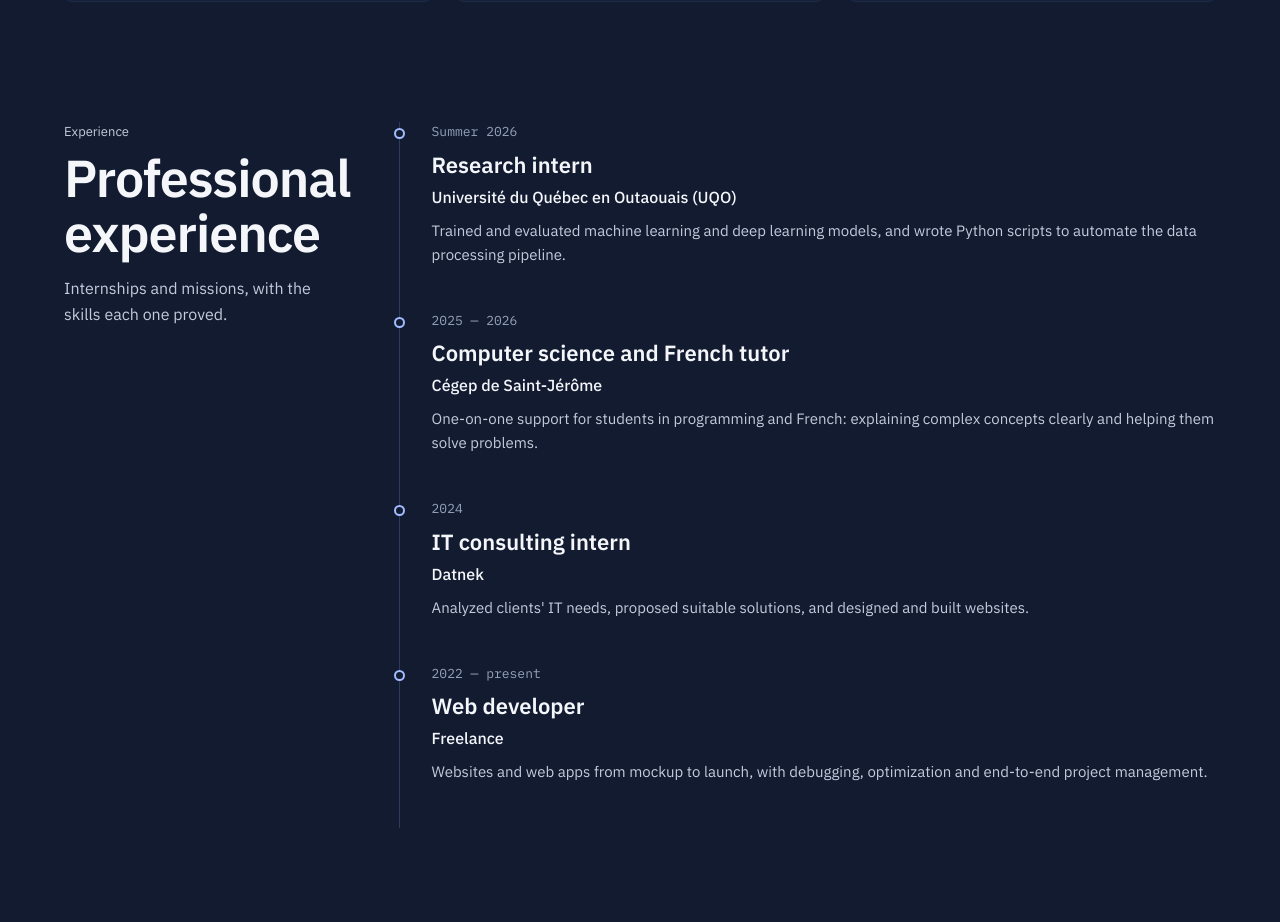
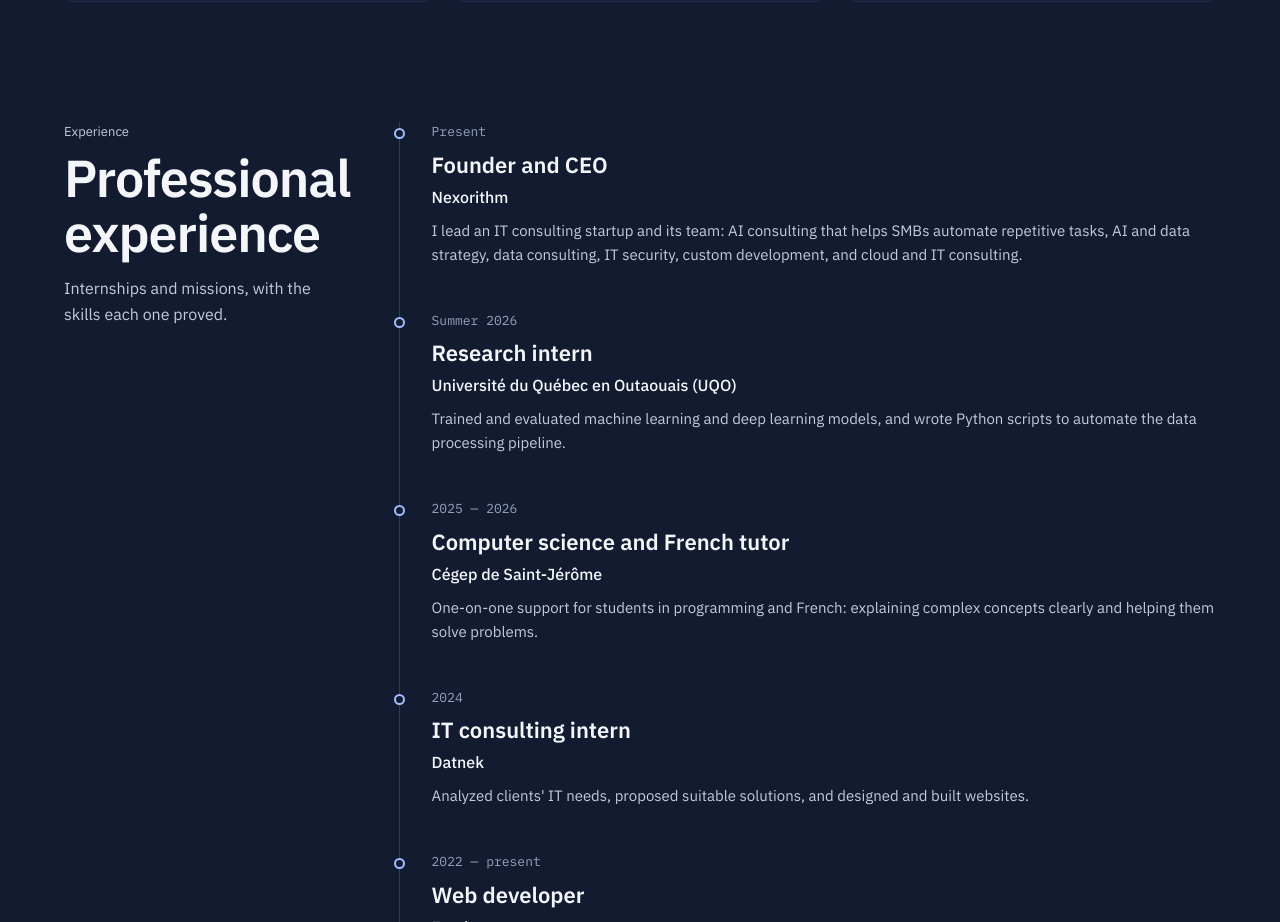
Before and after one commit to leo-ntlr/portfolio, a Next.js app: page / in a window 1280 px wide. Shown: the part 2964-3886 px from the top of the page. Built offline with nearby package versions, Linux system fonts and the light colour scheme.

Commit message:
Add Nexorithm, founder and CEO
Co-Authored-By: Claude Opus 5.5 (1M context) <noreply@anthropic.com>
Claude-Session: https://claude.ai/code/session_01BjqCydmnux9St7hAVQbwFX

```diff
--- a/content/profile.ts
+++ b/content/profile.ts
@@ -342,6 +342,16 @@ export const projects: Project[] = [
 
 export const experience: Experience[] = [
   {
+    dates: { en: "Present", fr: "Aujourd'hui" },
+    title: { en: "Founder and CEO", fr: "Fondateur et PDG" },
+    company: "Nexorithm",
+    city: "",
+    summary: {
+      en: "I lead an IT consulting startup and its team: AI consulting that helps SMBs automate repetitive tasks, AI and data strategy, data consulting, IT security, custom development, and cloud and IT consulting.",
+      fr: "Je dirige une startup de services-conseils en informatique et son équipe : conseil en IA pour aider les PME à automatiser leurs tâches répétitives, stratégie IA et données, conseil en données, sécurité informatique, développement sur mesure, infonuagique et TI.",
+    },
+  },
+  {
     dates: { en: "Summer 2026", fr: "Été 2026" },
     title: { en: "Research intern", fr: "Stagiaire chercheur" },
     company: "Université du Québec en Outaouais (UQO)",
```
Also changed, not shown: 1 other file (tests, documents, lock files or other folders).
